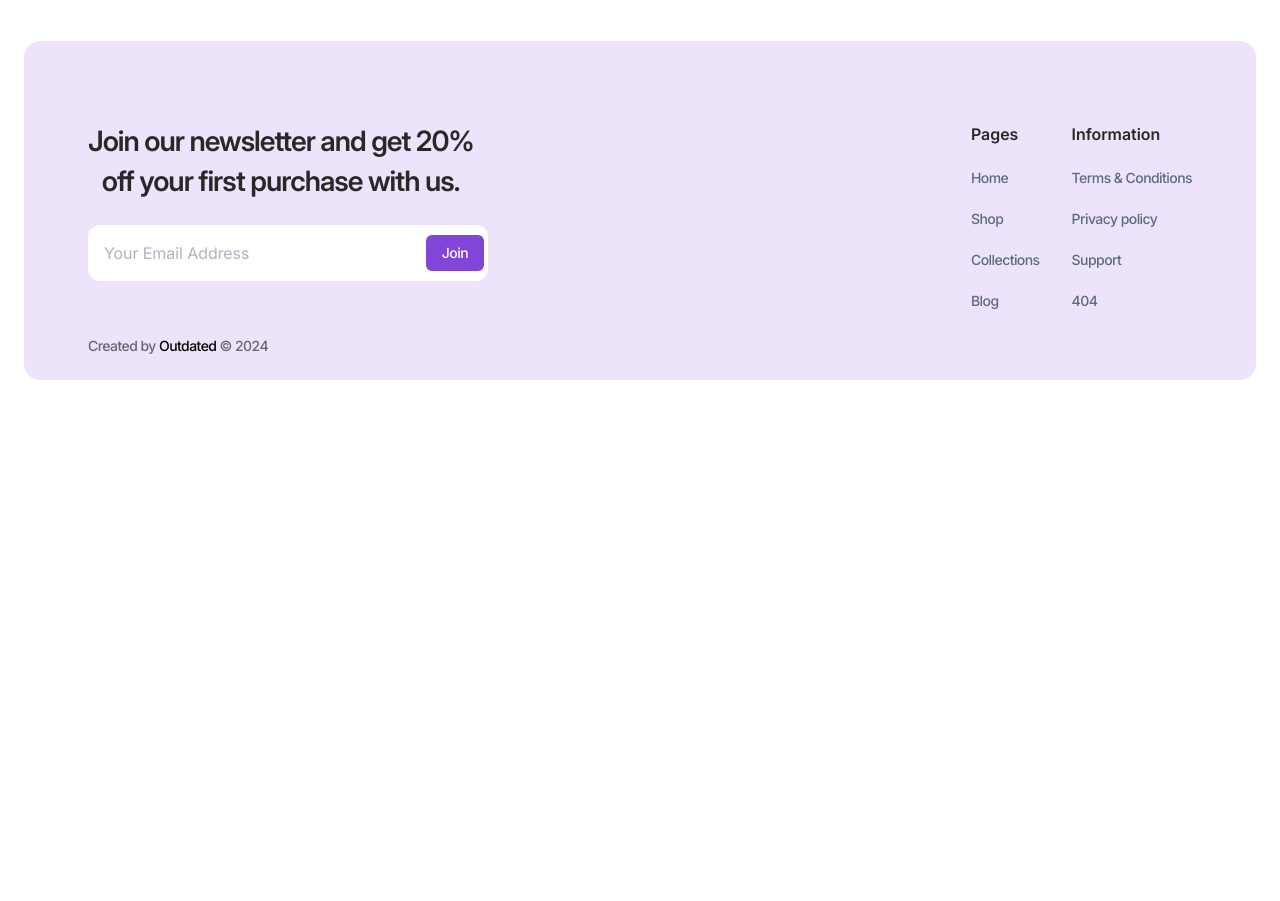
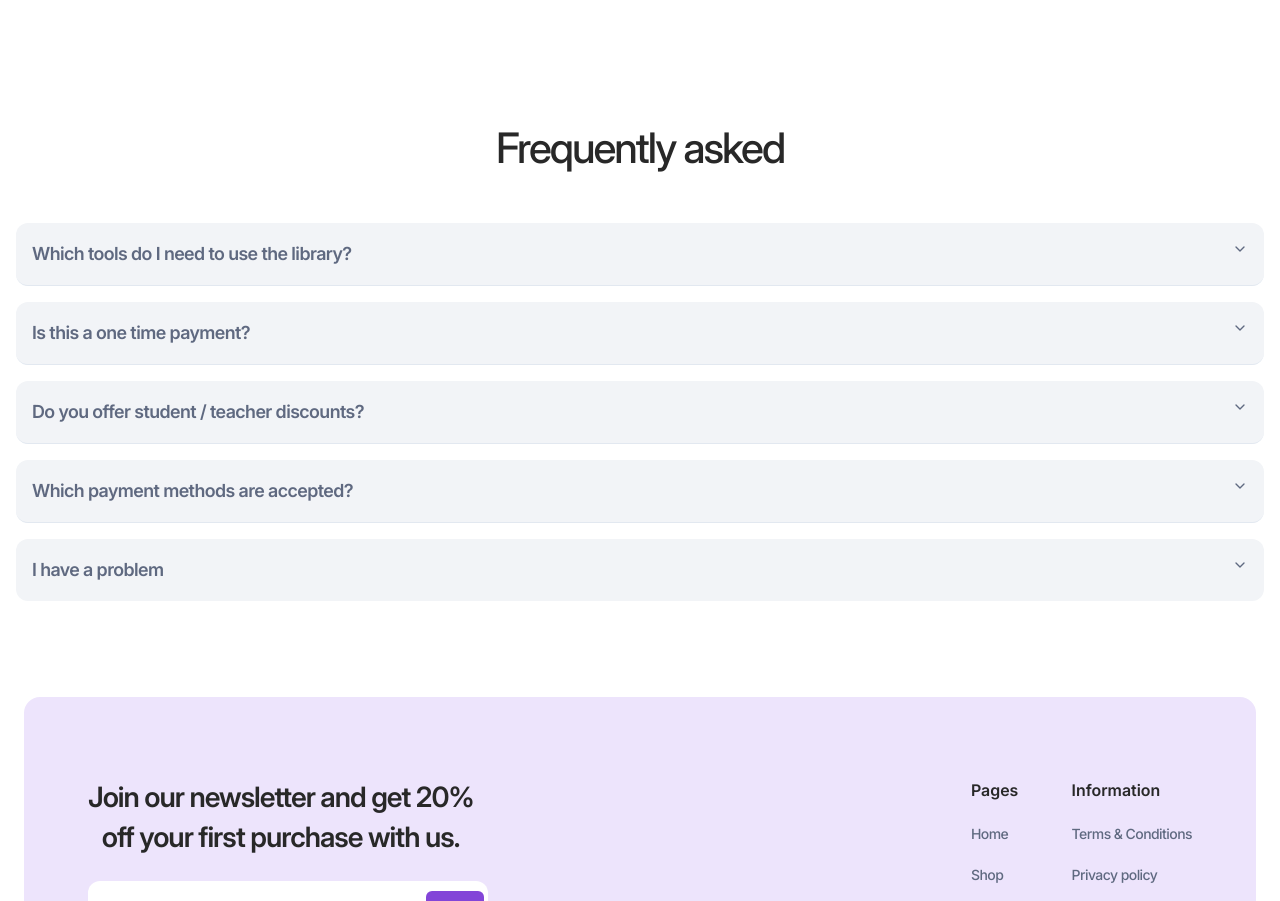
Before and after one commit to Hustle-Devs/commerce-store, a Next.js app: page / in a window 1280 px wide. Shown: the part 4360-5261 px from the top of the page. Before the commit the page ends 4740 px from the top, so only its background shows below. Built offline with nearby package versions, Linux system fonts and the light colour scheme.

Commit message:
Create: FAQ Section

```diff
--- a/package.json
+++ b/package.json
@@ -9,6 +9,7 @@
     "lint": "next lint"
   },
   "dependencies": {
+    "@radix-ui/react-accordion": "^1.2.5",
     "@radix-ui/react-dropdown-menu": "^2.1.7",
     "@radix-ui/react-slot": "^1.2.0",
     "class-variance-authority": "^0.7.1",
--- a/src/app/globals.css
+++ b/src/app/globals.css
@@ -135,20 +135,19 @@ pt-[40px] sm:pt-[80px] px-[80px];
   }
 
   .pro-paragraph {
-    @apply font-[400] text-[#F9FAFB] text-[16px] md:text-[18px] lg:text-[20px] dark:text-[#ffffff] leading-[28px] md:leading-[30px] lg:leading-[32px] px-[80px] pt-[18px];
+    @apply px-[80px] pt-[18px] font-[400] text-[#F9FAFB] text-[16px] md:text-[18px] lg:text-[20px] dark:text-[#ffffff] leading-[28px] md:leading-[30px] lg:leading-[32px];
   }
 
   .badge {
-    @apply bg-white px-3  py-1 rounded-radius font-inter font-medium text-[12px] text-primary-foreground md:text-[13px] lg:text-[14px] text-center leading-[20px] md:leading-[20px] lg:leading-[21px] tracking-[-.4px] md:tracking-[-.5px] lg:tracking-[-.56px] ;
+    @apply bg-white px-3 py-1 rounded-radius font-inter font-medium text-[12px] text-primary-foreground md:text-[13px] lg:text-[14px] text-center leading-[20px] md:leading-[20px] lg:leading-[21px] tracking-[-.4px] md:tracking-[-.5px] lg:tracking-[-.56px];
   }
-   .icon-pra-content{
-    @apply text-[16px]  font-inter font-normal text-[#ffffff] leading-[26px];
+  .icon-pra-content {
+    @apply font-inter font-normal text-[#ffffff] text-[16px] leading-[26px];
   }
 
-  .pro-cta-content{
+  .pro-cta-content {
     @apply pb-[80px];
   }
-
 }
 
 @layer components {
@@ -225,13 +224,13 @@ pt-[40px] sm:pt-[80px] px-[80px];
   .icons {
     @apply flex items-center gap-[2px];
   }
-  .pro-cta{
-     @apply lg:overflow-hidden bg-[#111111] h-[579px] rounded-[40px] mt-[80px] mb-[80px] flex flex-col xl:flex-row justify-between gap-[120px];
+  .pro-cta {
+    @apply flex xl:flex-row flex-col justify-between gap-[120px] bg-[#111111] mt-[80px] mb-[80px] rounded-[40px] h-[579px] lg:overflow-hidden;
   }
-  .icon-area{
-    @apply px-[80px] flex items-center gap-[5px] my-[10px] sm:my-[19px] ;
+  .icon-area {
+    @apply flex items-center gap-[5px] my-[10px] sm:my-[19px] px-[80px];
   }
-
-
-
+  .faq-sec {
+    @apply flex flex-col justify-center items-center gap-8 lg:gap-12 my-10 md:my-16 lg:my-20;
+  }
 }
--- a/src/app/page.tsx
+++ b/src/app/page.tsx
@@ -1,3 +1,4 @@
+import FaqSection from "@/components/Home/faq/Faq";
 import Hero from "@/components/Home/Hero/Hero";
 import LatestTemplates from "@/components/Home/LatestTemplates";
 import ProCta from "@/components/Home/pro-cta/ProCta";
@@ -12,6 +13,7 @@ const page = () => {
       <StaffPicks />
       <Testimonial />
       <ProCta />
+      <FaqSection />
     </>
   );
 };
--- /dev/null
+++ b/src/components/Home/faq/Faq.tsx
@@ -0,0 +1,67 @@
+import {
+  Accordion,
+  AccordionContent,
+  AccordionItem,
+  AccordionTrigger,
+} from "@/components/ui/accordion";
+
+const faqs = [
+  {
+    question: "Which tools do I need to use the library?",
+    answer:
+      "Our library works with most modern development environments. You'll need a basic understanding of JavaScript and access to Node.js (version 14 or higher) to get started.",
+    Value: "items-1",
+  },
+  {
+    question: "Is this a one time payment?",
+    answer:
+      "Yes, we offer a one-time payment option that gives you lifetime access to the current version of the library. We also offer subscription plans that include future updates and premium support.",
+    Value: "items-2",
+  },
+  {
+    question: "Do you offer student / teacher discounts?",
+    answer:
+      "Yes! We offer a 50% discount for verified students and educators. Please contact our support team with your academic credentials to receive your discount code.",
+    Value: "items-3",
+  },
+  {
+    question: "Which payment methods are accepted?",
+    answer:
+      "We accept all major credit cards (Visa, Mastercard, American Express), PayPal, and bank transfers. For enterprise customers, we can also accommodate purchase orders.",
+    Value: "items-4",
+  },
+  {
+    question: "I have a problem",
+    answer:
+      "We're sorry to hear that! Please reach out to our support team at support@example.com or use the live chat feature on our website. Our team is available 24/7 to help resolve any issues you might encounter.",
+    Value: "items-5",
+  },
+];
+const FaqSection = () => {
+  return (
+    <>
+      <section className="faq-sec container">
+        <h2>Frequently asked</h2>
+        <Accordion
+          type="single"
+          collapsible
+          className="flex-1 rounded divide-y divide-slate-200 w-full"
+        >
+          {faqs.map((faq, index) => (
+            <AccordionItem value={faq?.Value} key={index}>
+              <AccordionTrigger className="font-[600] text-[18px] text-muted-foreground leading-[30px]">
+                {" "}
+                {faq?.question}
+              </AccordionTrigger>
+              <AccordionContent className="p-4 text-[16px] text-foreground">
+                {faq?.answer}
+              </AccordionContent>
+            </AccordionItem>
+          ))}
+        </Accordion>
+      </section>
+    </>
+  );
+};
+
+export default FaqSection;
--- /dev/null
+++ b/src/components/ui/accordion.tsx
@@ -0,0 +1,66 @@
+"use client";
+
+import * as AccordionPrimitive from "@radix-ui/react-accordion";
+import { ChevronDownIcon } from "lucide-react";
+import * as React from "react";
+
+import { cn } from "@/lib/utils";
+
+function Accordion({
+  ...props
+}: React.ComponentProps<typeof AccordionPrimitive.Root>) {
+  return <AccordionPrimitive.Root data-slot="accordion" {...props} />;
+}
+
+function AccordionItem({
+  className,
+  ...props
+}: React.ComponentProps<typeof AccordionPrimitive.Item>) {
+  return (
+    <AccordionPrimitive.Item
+      data-slot="accordion-item"
+      className={cn("bg-secondary rounded-xl mb-4", className)}
+      {...props}
+    />
+  );
+}
+
+function AccordionTrigger({
+  className,
+  children,
+  ...props
+}: React.ComponentProps<typeof AccordionPrimitive.Trigger>) {
+  return (
+    <AccordionPrimitive.Header className="flex">
+      <AccordionPrimitive.Trigger
+        data-slot="accordion-trigger"
+        className={cn(
+          "focus-visible:border-ring focus-visible:ring-ring/50 flex flex-1 items-start justify-between gap-4 rounded-md p-4 text-left text-sm font-medium transition-all outline-none hover:underline focus-visible:ring-[3px] disabled:pointer-events-none disabled:opacity-50 [&[data-state=open]>svg]:rotate-180",
+          className
+        )}
+        {...props}
+      >
+        {children}
+        <ChevronDownIcon className="size-4 text-muted-foreground transition-transform translate-y-0.5 duration-200 pointer-events-none shrink-0" />
+      </AccordionPrimitive.Trigger>
+    </AccordionPrimitive.Header>
+  );
+}
+
+function AccordionContent({
+  className,
+  children,
+  ...props
+}: React.ComponentProps<typeof AccordionPrimitive.Content>) {
+  return (
+    <AccordionPrimitive.Content
+      data-slot="accordion-content"
+      className="overflow-hidden text-sm data-[state=closed]:animate-accordion-up data-[state=open]:animate-accordion-down"
+      {...props}
+    >
+      <div className={cn("pt-0 pb-4", className)}>{children}</div>
+    </AccordionPrimitive.Content>
+  );
+}
+
+export { Accordion, AccordionContent, AccordionItem, AccordionTrigger };
```
Also changed, not shown: 1 other file (tests, documents, lock files or other folders).
